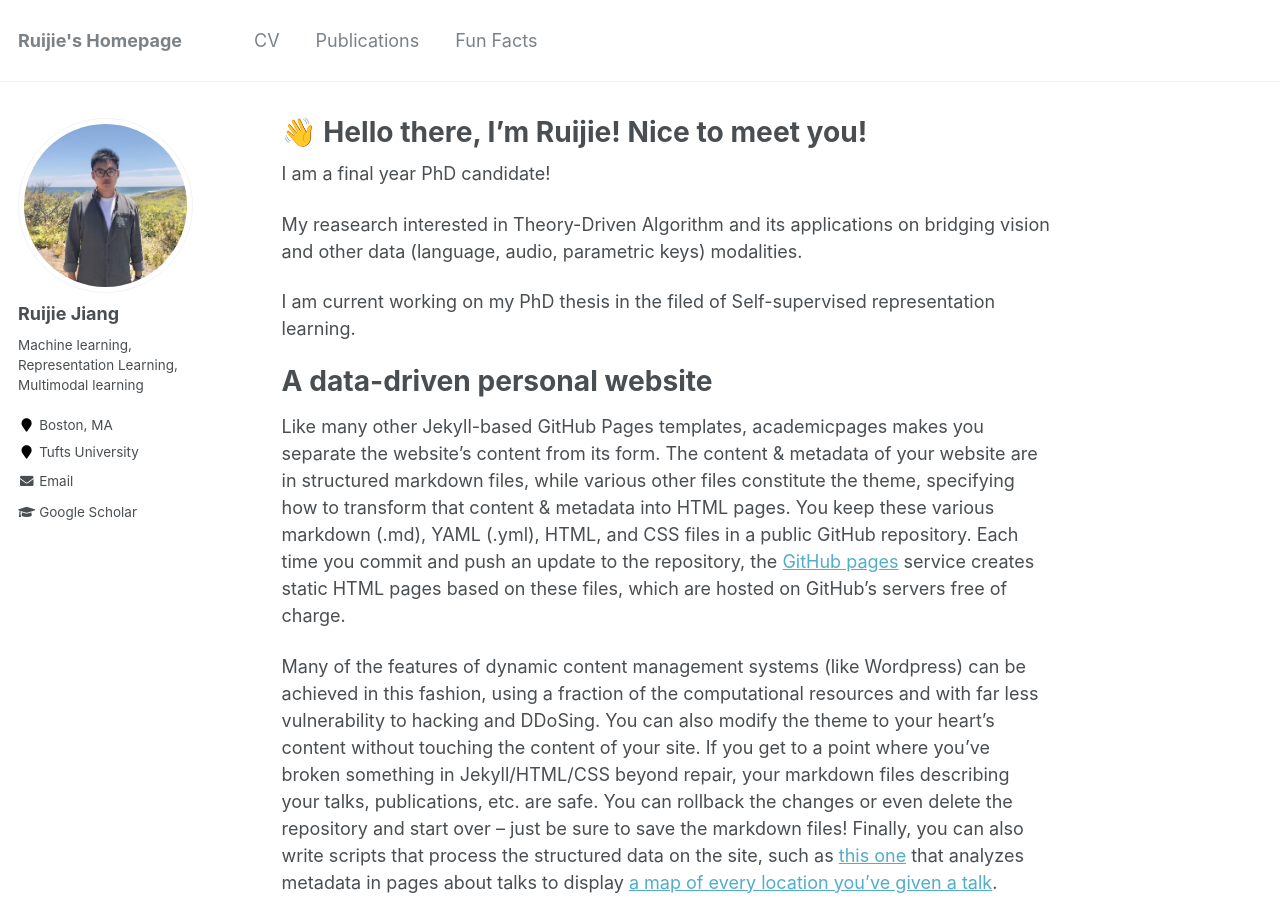
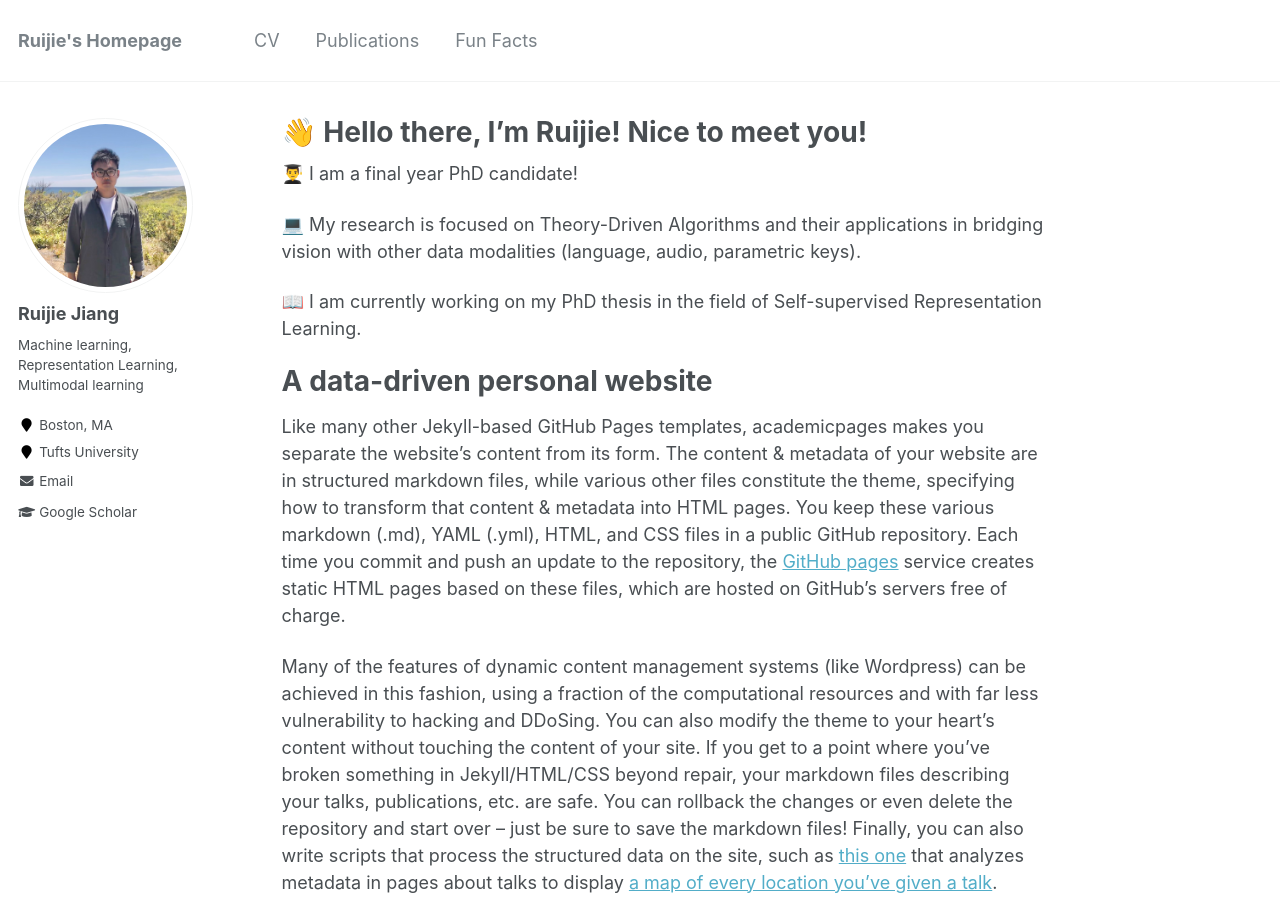
Before and after one commit to rjiang03/ruijie.github.io, a Jekyll site: the page built from _pages/about.md, in a window 1280 px wide and 900 px high. Built offline with Jekyll 4.4.1, drawn with Linux system fonts in a browser that asks for light colours.

Commit message:
Update about.md

```diff
--- a/_pages/about.md
+++ b/_pages/about.md
@@ -8,12 +8,11 @@ redirect_from:
   - /about.html
 ---
 
-I am a final year PhD candidate!
+👨‍🎓 I am a final year PhD candidate!
 
-My reasearch interested in Theory-Driven Algorithm and its applications on bridging vision and other data (language, audio, parametric keys) modalities.
+💻 My research is focused on Theory-Driven Algorithms and their applications in bridging vision with other data modalities (language, audio, parametric keys).
 
-I am current working on my PhD thesis in the filed of Self-supervised representation learning.
-
+📖 I am currently working on my PhD thesis in the field of Self-supervised Representation Learning.
 
 
 A data-driven personal website
```
